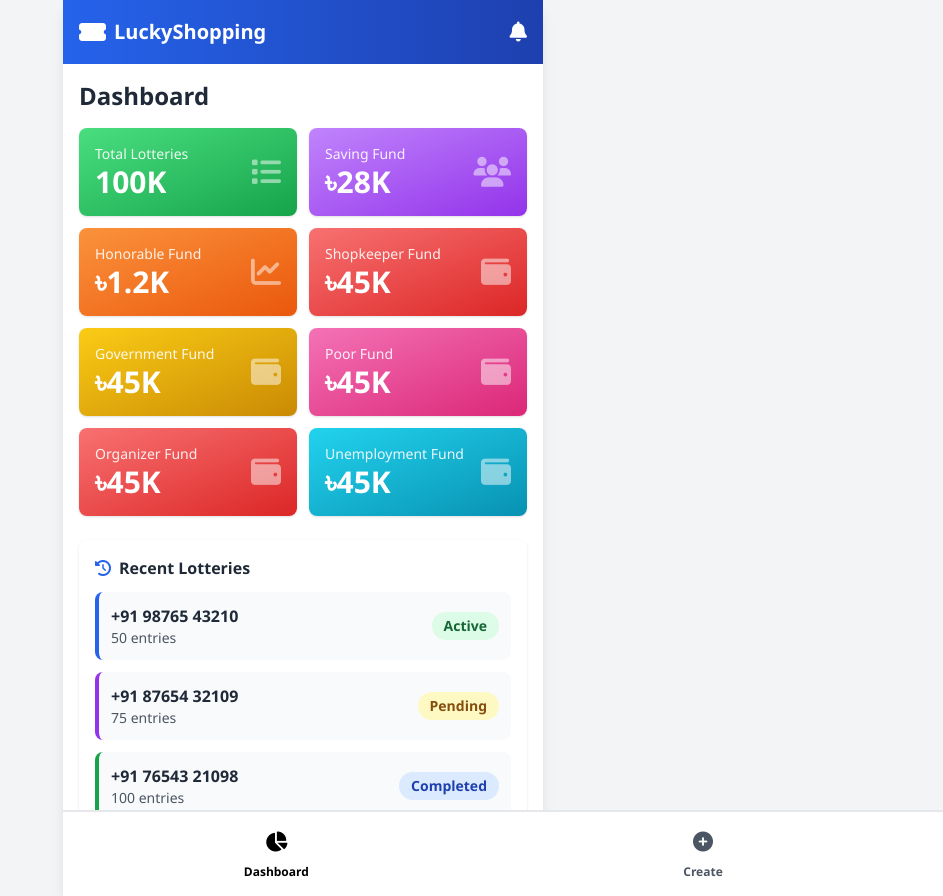
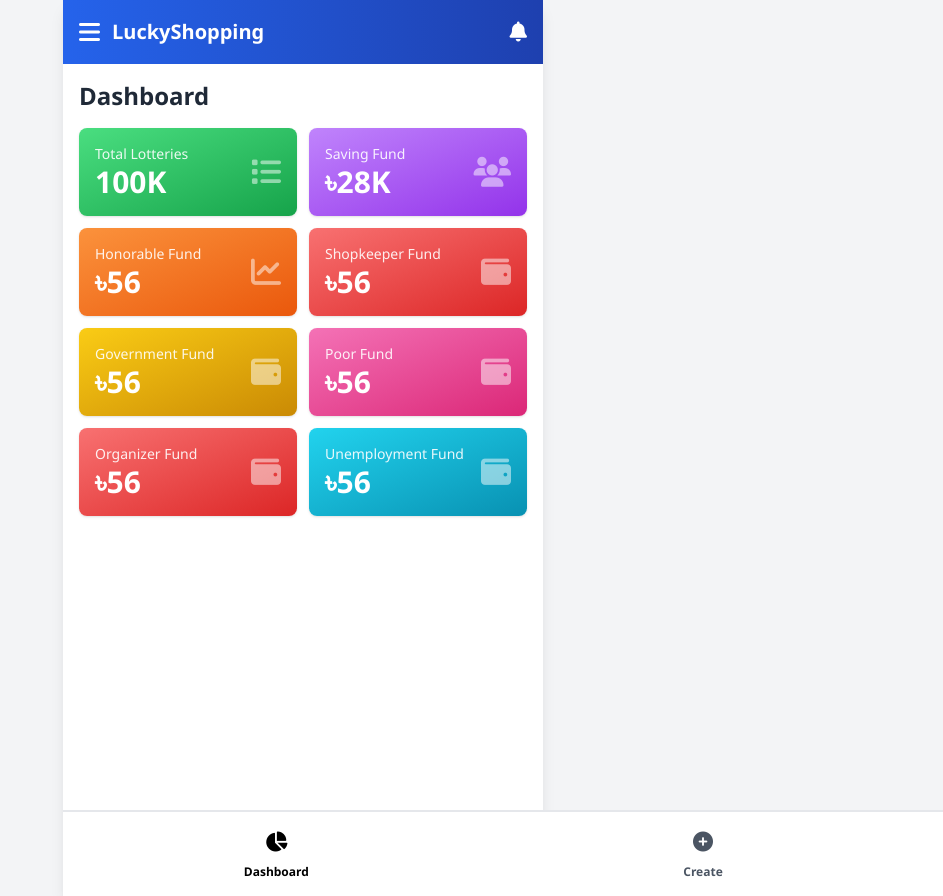
Before and after one commit to antorzuck/luckyshop, a Django app: template templates/dashboard.html in a window 1280 px wide. Shown: the whole page, without its empty margins (337-1280 px from the left). Run offline with Django 5.2, Linux system fonts and the light colour scheme; the template is opened without the code that fills it: values that come from a table or form of the project are taken from there, others are empty; data comes from the database, SQL or seed files in the repository; both versions use the stored data as it was after the commit; some libraries are stand-ins or nearby versions.

Commit message:
asdfjhjdfhjsdfsd

```diff
--- a/base/models.py
+++ b/base/models.py
@@ -136,6 +136,32 @@ class packageSetting(BaseModel):
     def __str__(self):
         return self.package.name
 
+
+
+
+
+
+
+def transfer_fund_auto(pid, number):
+    print("transfering the fund....")
+    pack = LuckyPackage.objects.filter(id__gt=pid)[0]
+
+    try:
+        LuckyFund.objects.create(package=pack,  number=number, balance=pack.price)
+    except Exception as e:
+        print("arey buij", e)
+
+
+
+
+
+
+
+
+
+
+
+
 @receiver(post_save, sender=LuckyFund)
 def giving_reward(sender, instance, created, **kwargs):
 
@@ -161,7 +187,7 @@ def giving_reward(sender, instance, created, **kwargs):
             pro.save()
             id = instance.package.id
 
-            #transfer_fund_auto(pid=id, user=get_rwrd_id.profle)
+            transfer_fund(pid=id, number=get_rwrd_id.number)
             print("fun called")
         except Exception as e:
             print(e, "while rewqrd")
--- a/luckyshop/urls.py
+++ b/luckyshop/urls.py
@@ -9,6 +9,7 @@ urlpatterns = [
     path('admin/', admin.site.urls),
     path('', home),
     path('login', handle_login),
+    path('logout', handle_logout),
     path('register', handle_reg),
     path('dashboard', dashboard),
     path('create-lottery', create_lottery)
--- a/templates/dashboard.html
+++ b/templates/dashboard.html
@@ -31,7 +31,7 @@
                         <div class="flex items-center justify-between">
                             <div>
                                 <p class="text-sm opacity-90">Honorable Fund</p>
-                                <p class="text-3xl font-bold">৳1.2K</p>
+                                <p class="text-3xl font-bold">৳{{honorable_fund.amount}}</p>
                             </div>
                             <i class="fas fa-chart-line text-3xl opacity-50"></i>
                         </div>
@@ -40,7 +40,7 @@
                         <div class="flex items-center justify-between">
                             <div>
                                 <p class="text-sm opacity-90">Shopkeeper Fund</p>
-                                <p class="text-3xl font-bold">৳45K</p>
+                                <p class="text-3xl font-bold">৳{{shopkeeper_fund.amount}}</p>
                             </div>
                             <i class="fas fa-wallet text-3xl opacity-50"></i>
                         </div>
@@ -52,7 +52,7 @@
                         <div class="flex items-center justify-between">
                             <div>
                                 <p class="text-sm opacity-90">Government Fund</p>
-                                <p class="text-3xl font-bold">৳45K</p>
+                                <p class="text-3xl font-bold">৳{{government_fund.amount}}</p>
                             </div>
                             <i class="fas fa-wallet text-3xl opacity-50"></i>
                         </div>
@@ -62,7 +62,7 @@
                         <div class="flex items-center justify-between">
                             <div>
                                 <p class="text-sm opacity-90">Poor Fund</p>
-                                <p class="text-3xl font-bold">৳45K</p>
+                                <p class="text-3xl font-bold">৳{{poor_fund.amount}}</p>
                             </div>
                             <i class="fas fa-wallet text-3xl opacity-50"></i>
                         </div>
@@ -72,7 +72,7 @@
                         <div class="flex items-center justify-between">
                             <div>
                                 <p class="text-sm opacity-90">Organizer Fund</p>
-                                <p class="text-3xl font-bold">৳45K</p>
+                                <p class="text-3xl font-bold">৳{{organizer_fund.amount}}</p>
                             </div>
                             <i class="fas fa-wallet text-3xl opacity-50"></i>
                         </div>
@@ -82,7 +82,7 @@
                         <div class="flex items-center justify-between">
                             <div>
                                 <p class="text-sm opacity-90">Unemployment Fund</p>
-                                <p class="text-3xl font-bold">৳45K</p>
+                                <p class="text-3xl font-bold">৳{{unemployment_fund.amount}}</p>
                             </div>
                             <i class="fas fa-wallet text-3xl opacity-50"></i>
                         </div>
@@ -90,7 +90,7 @@
 
                 </div>
 
-                <!-- Recent Lotteries -->
+                <!-- Recent Lotteries
                 <div class="bg-white rounded-lg shadow p-4">
                     <h3 class="font-bold text-gray-800 mb-3 flex items-center gap-2">
                         <i class="fas fa-history text-blue-600"></i> Recent Lotteries
@@ -118,7 +118,7 @@
                             <span class="bg-blue-100 text-blue-800 px-3 py-1 rounded-full text-sm font-semibold">Completed</span>
                         </div>
                     </div>
-                </div>
+                </div> -->
             </div>
 
             <!-- Create Lottery Section -->
@@ -135,11 +135,11 @@
                             <input
                                 type="tel"
                                 id="phone-input"
-                                placeholder="Enter phone number (e.g., +91 98765 43210)"
+                                placeholder="Enter phone number (e.g., 01736638632)"
                                 class="w-full px-4 py-3 border-2 border-gray-300 rounded-lg focus:outline-none focus:border-blue-600 transition"
                                 required
                             >
-                            <p class="text-xs text-gray-500 mt-1">Include country code for international numbers</p>
+                            <p class="text-xs text-gray-500 mt-1">Without country code.</p>
                         </div>
 
                         <!-- Quantity Input -->
@@ -150,7 +150,7 @@
                             <input
                                 type="number"
                                 id="quantity-input"
-                                placeholder="Enter quantity (e.g., 50)"
+                                placeholder="Enter quantity (e.g., 10)"
                                 min="1"
                                 max="1000"
                                 class="w-full px-4 py-3 border-2 border-gray-300 rounded-lg focus:outline-none focus:border-blue-600 transition"
--- a/templates/index.html
+++ b/templates/index.html
@@ -25,13 +25,38 @@
 <body class="bg-gray-100">
     <div class="mobile-container bg-white shadow-lg">
         <!-- Header -->
-        <div class="bg-gradient-to-r from-blue-600 to-blue-800 text-white p-4 flex items-center justify-between">
-            <div class="flex items-center gap-2">
-                <i class="fas fa-ticket-alt text-2xl"></i>
-                <h1 class="text-xl font-bold">LuckyShopping</h1>
-            </div>
-            <i class="fas fa-bell text-xl cursor-pointer hover:scale-110 transition"></i>
-        </div>
+       <!-- Header -->
+<div class="bg-gradient-to-r from-blue-600 to-blue-800 text-white p-4 flex items-center justify-between">
+    <!-- Left: Menu Icon + Brand -->
+    <div class="flex items-center gap-3">
+        <!-- Hamburger Menu -->
+        <button id="menu-btn" class="text-2xl focus:outline-none hover:scale-110 transition">
+            <i class="fas fa-bars"></i>
+        </button>
+
+        <h1 class="text-xl font-bold">LuckyShopping</h1>
+    </div>
+
+    <!-- Right: Notification -->
+    <i class="fas fa-bell text-xl cursor-pointer hover:scale-110 transition"></i>
+</div>
+
+<!-- Hidden Mobile Navigation -->
+<div id="mobile-nav"
+    class="hidden fixed top-0 left-0 w-64 h-full bg-white text-gray-800 shadow-lg z-50 transform -translate-x-full transition-transform duration-300">
+    <div class="p-4 flex justify-between items-center border-b">
+        <h2 class="text-lg font-bold">Menu</h2>
+        <button id="close-btn" class="text-2xl">
+            <i class="fas fa-times"></i>
+        </button>
+    </div>
+    <ul class="p-4 space-y-3">
+        <li><a href="/dashboard" class="block py-2 hover:text-blue-600">Dashboard</a></li>
+        <li><a href="/logout" class="block py-2 hover:text-blue-600">Logout</a></li>
+        <li><a href="/agents" class="block py-2 hover:text-blue-600">Agents</a></li>
+
+    </ul>
+</div>
 
 
 
@@ -76,6 +101,10 @@
     </div>
 
     <script>
+
+
+
+
         function showSection(sectionId) {
             // Hide all sections
             document.querySelectorAll('.section').forEach(section => {
@@ -129,13 +158,48 @@
 
         });
 
-        // Handle Withdraw Form
+
         document.getElementById('withdraw-form').addEventListener('submit', function(e) {
             e.preventDefault();
             const amount = document.getElementById('withdraw-amount').value;
             alert(`Withdrawal request of ₹${amount} submitted successfully! You will receive it within 2-3 business days.`);
             this.reset();
         });
+
+
+
+  const menuBtn = document.getElementById('menu-btn');
+    const closeBtn = document.getElementById('close-btn');
+    const mobileNav = document.getElementById('mobile-nav');
+    const overlay = document.getElementById('overlay');
+
+    menuBtn.addEventListener('click', () => {
+        mobileNav.classList.remove('hidden');
+        setTimeout(() => {
+            mobileNav.classList.remove('-translate-x-full');
+        }, 10);
+        overlay.classList.remove('hidden');
+    });
+
+    const closeMenu = () => {
+        mobileNav.classList.add('-translate-x-full');
+        overlay.classList.add('hidden');
+        setTimeout(() => {
+            mobileNav.classList.add('hidden');
+        }, 300);
+    };
+
+    closeBtn.addEventListener('click', closeMenu);
+    overlay.addEventListener('click', closeMenu);
+
+
+
+
+
+
+
+
+
     </script>
 </body>
 </html>
```
Also changed, not shown: base/views.py (+25 -2 lines), templates/landing.html (+10 -0 lines), db.sqlite3.
